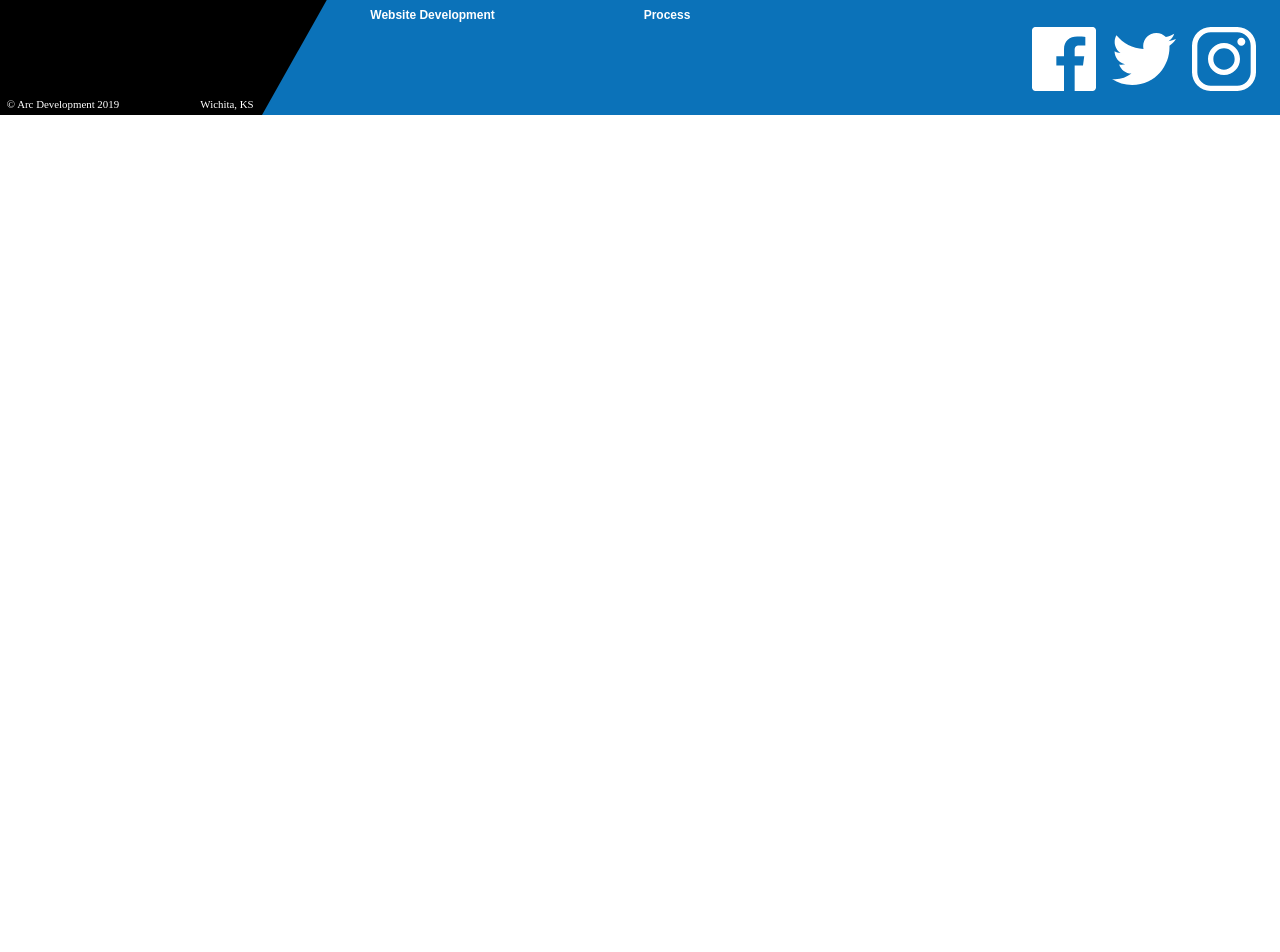
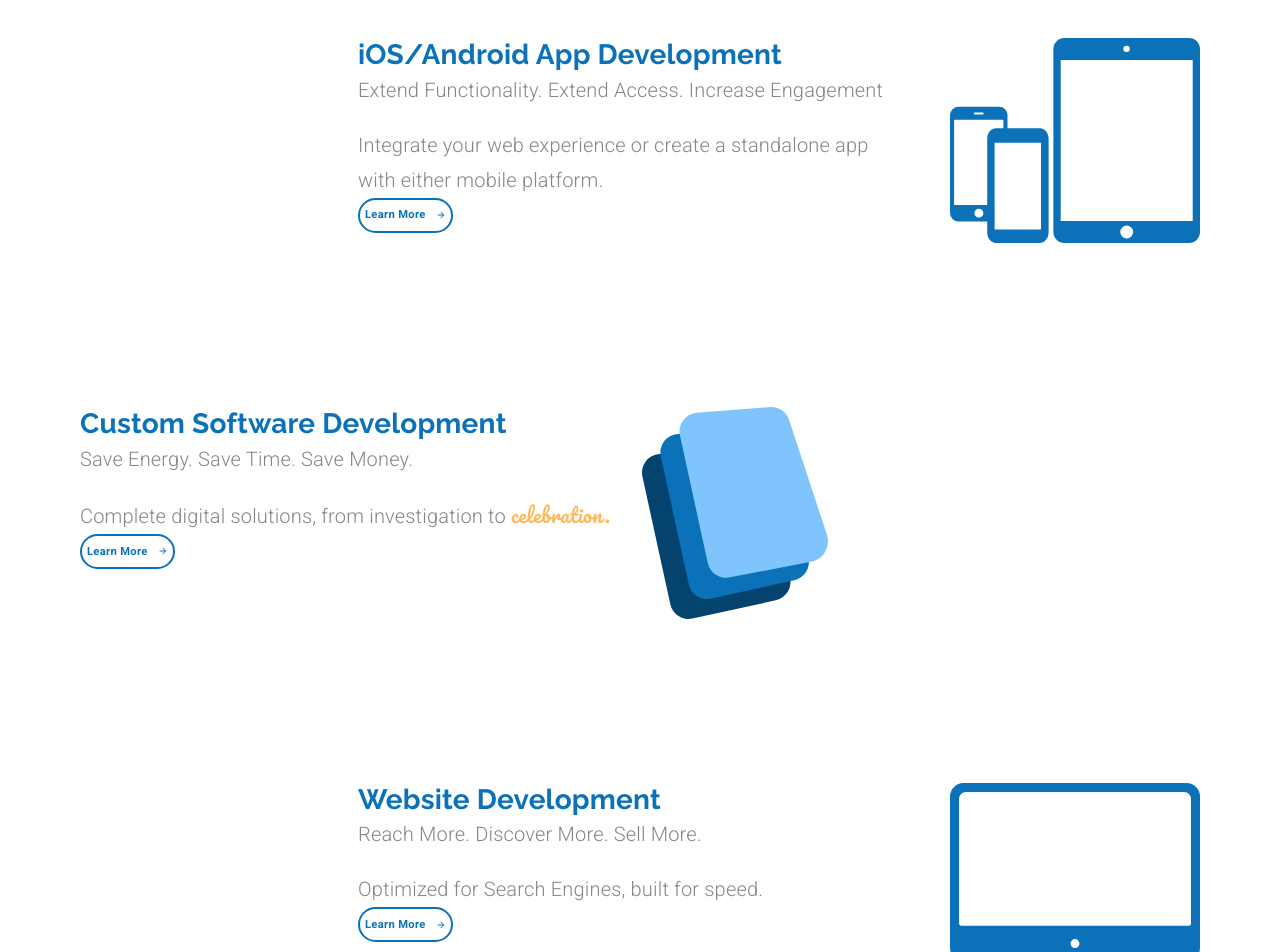
Before and after one commit to Muscardinus94/MaterialUIReact, a React (Create React App) app: page /services in a window 1280 px wide. Shown: the part 260-1212 px from the top of the page. Before the commit the page ends 800 px from the top, so only its background shows below. Built offline with nearby package versions, Linux system fonts and the light colour scheme.

Commit message:
Add: Service Page 추가

```diff
--- a/src/components/App.js
+++ b/src/components/App.js
@@ -6,6 +6,7 @@
 import Header from "./ui/Header";
 import Footer from "./ui/Footer";
 import LandingPage from "./LandingPage";
+import Services from "./Services";
 
 function App() {
   const [value, setValue] = useState(0);
@@ -31,7 +32,17 @@
               />
             )}
           />
-          <Route exact path="/services" component={() => <div>Services</div>} />
+          <Route
+            exact
+            path="/services"
+            render={(props) => (
+              <Services
+                {...props}
+                setValue={setValue}
+                setSelectedIndex={setSelectedIndex}
+              />
+            )}
+          />
           <Route
             exact
             path="/customsoftware"
--- /dev/null
+++ b/src/components/Services.js
@@ -0,0 +1,226 @@
+import React from "react";
+import { Link } from "react-router-dom";
+import {
+  makeStyles,
+  Grid,
+  Typography,
+  Button,
+  useMediaQuery,
+  useTheme,
+} from "@material-ui/core";
+
+import ButtonArrow from "../components/ButtonArrow";
+import customSoftwareIcon from "../assets/Custom Software Icon.svg";
+import mobileAppsIcon from "../assets/mobileIcon.svg";
+import websitesIcon from "../assets/websiteIcon.svg";
+
+const useStyles = makeStyles((theme) => ({
+  specialText: {
+    fontFamily: "Pacifico",
+    color: theme.palette.common.orange,
+  },
+  subtitle: {
+    marginBottom: "1em",
+  },
+  icon: {
+    marginLeft: "2em",
+    [theme.breakpoints.down("xs")]: {
+      marginLeft: 0,
+    },
+  },
+  serviceContainer: {
+    marginTop: "10em",
+    [theme.breakpoints.down("sm")]: {
+      padding: 25,
+    },
+  },
+  learnButton: {
+    ...theme.typography.learnButton,
+    fontSize: "0.7rem",
+    height: 35,
+    padding: 5,
+    [theme.breakpoints.down("sm")]: {
+      marginBottom: "2em",
+    },
+  },
+}));
+
+export default function Services(props) {
+  const classes = useStyles();
+  const theme = useTheme();
+  const matchesSM = useMediaQuery(theme.breakpoints.down("sm"));
+  const { setValue, setSelectedIndex } = props;
+
+  return (
+    <Grid container direction="column">
+      <Grid
+        item
+        style={{
+          marginLeft: matchesSM ? 0 : "5em",
+          marginTop: matchesSM ? "1em" : "2em",
+        }}
+      >
+        <Typography
+          variant="h2"
+          gutterBottom
+          align={matchesSM ? "center" : undefined}
+        >
+          Services
+        </Typography>
+      </Grid>
+      {/* *******iOS/Android Block******* */}
+      <Grid item>
+        <Grid
+          container
+          direction="row"
+          justify={matchesSM ? "center" : "flex-end"}
+          className={classes.serviceContainer}
+          style={{ marginTop: matchesSM ? "1em" : "5em" }}
+        >
+          <Grid
+            item
+            style={{
+              textAlign: matchesSM ? "center" : undefined,
+              width: matchesSM ? undefined : "35em",
+            }}
+          >
+            <Typography variant="h4">iOS/Android App Development</Typography>
+            <Typography variant="subtitle1" className={classes.subtitle}>
+              Extend Functionality. Extend Access. Increase Engagement
+            </Typography>
+            <Typography variant="subtitle1">
+              Integrate your web experience or create a standalone app
+              {matchesSM ? null : <br />} with either mobile platform.
+            </Typography>
+            <Button
+              component={Link}
+              to="/mobileapps"
+              variant="outlined"
+              className={classes.learnButton}
+              onClick={() => {
+                setValue(1);
+                setSelectedIndex(2);
+              }}
+            >
+              <span style={{ marginRight: 10 }}>Learn More</span>
+              <ButtonArrow
+                width={10}
+                height={10}
+                fill={theme.palette.common.blue}
+              />
+            </Button>
+          </Grid>
+          <Grid item style={{ marginRight: matchesSM ? 0 : "5em" }}>
+            <img
+              className={classes.icon}
+              alt="mobile phone icon"
+              src={mobileAppsIcon}
+              width="250em"
+            />
+          </Grid>
+        </Grid>
+      </Grid>
+      {/* *******Custom Software Block******* */}
+      <Grid item>
+        <Grid
+          container
+          direction="row"
+          justify={matchesSM ? "center" : undefined}
+          className={classes.serviceContainer}
+        >
+          <Grid
+            item
+            style={{
+              marginLeft: matchesSM ? 0 : "5em",
+              textAlign: matchesSM ? "center" : undefined,
+            }}
+          >
+            <Typography variant="h4">Custom Software Development</Typography>
+            <Typography variant="subtitle1" className={classes.subtitle}>
+              Save Energy. Save Time. Save Money.
+            </Typography>
+            <Typography variant="subtitle1">
+              Complete digital solutions, from investigation to{" "}
+              <span className={classes.specialText}>celebration.</span>
+            </Typography>
+            <Button
+              component={Link}
+              to="/software"
+              variant="outlined"
+              className={classes.learnButton}
+              onClick={() => {
+                setValue(1);
+                setSelectedIndex(1);
+              }}
+            >
+              <span style={{ marginRight: 10 }}>Learn More</span>
+              <ButtonArrow
+                width={10}
+                height={10}
+                fill={theme.palette.common.blue}
+              />
+            </Button>
+          </Grid>
+          <Grid item>
+            <img
+              className={classes.icon}
+              alt="custom software icon"
+              src={customSoftwareIcon}
+            />
+          </Grid>
+        </Grid>
+      </Grid>
+      {/* *******Websites Block******* */}
+      <Grid item>
+        <Grid
+          container
+          direction="row"
+          justify={matchesSM ? "center" : "flex-end"}
+          className={classes.serviceContainer}
+          style={{ marginBottom: "10em" }}
+        >
+          <Grid
+            item
+            style={{
+              textAlign: matchesSM ? "center" : undefined,
+              width: matchesSM ? undefined : "35em",
+            }}
+          >
+            <Typography variant="h4">Website Development</Typography>
+            <Typography variant="subtitle1" className={classes.subtitle}>
+              Reach More. Discover More. Sell More.
+            </Typography>
+            <Typography variant="subtitle1">
+              Optimized for Search Engines, built for speed.
+            </Typography>
+            <Button
+              component={Link}
+              to="/websites"
+              variant="outlined"
+              className={classes.learnButton}
+              onClick={() => {
+                setValue(1);
+                setSelectedIndex(3);
+              }}
+            >
+              <span style={{ marginRight: 10 }}>Learn More</span>
+              <ButtonArrow
+                width={10}
+                height={10}
+                fill={theme.palette.common.blue}
+              />
+            </Button>
+          </Grid>
+          <Grid item style={{ marginRight: matchesSM ? 0 : "5em" }}>
+            <img
+              className={classes.icon}
+              alt="custom software icon"
+              src={websitesIcon}
+              width="250em"
+            />
+          </Grid>
+        </Grid>
+      </Grid>
+    </Grid>
+  );
+}
```
